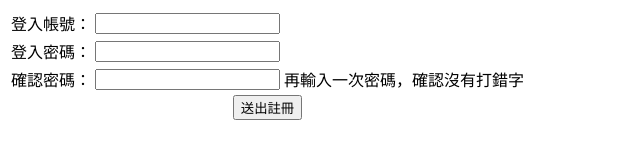
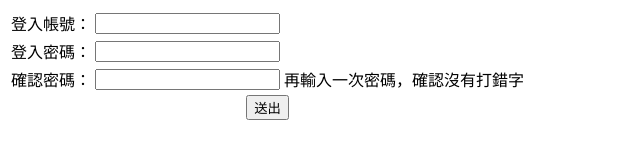
Before and after one commit to fatwinnie/Sam_Test, a plain HTML site: page HW4/regiter.html in a window 1280 px wide. Shown: the full height of the page, 0-640 px from the left. Drawn offline with Linux system fonts and the light colour scheme.

Commit message:
Update regiter.html

```diff
--- a/HW4/regiter.html
+++ b/HW4/regiter.html
@@ -5,7 +5,7 @@
 </head>
 <body>
 
-<form id="regform" onsubmit="return checkinput()" >
+<form action="cgi-bin/memberRegister.py" method="POST" >
 <table>
         <tr>
                 <td>登入帳號：</td>
@@ -23,8 +23,7 @@
 
         <tr>
                 <td colspan="3" style="text-align:center; ">
-                        <input type="hidden" name="action" value="reg" />
-                        <input type="submit" value="送出註冊" />
+                        <input type="submit" value="送出" />
                 </td>
         </tr>
 
```
